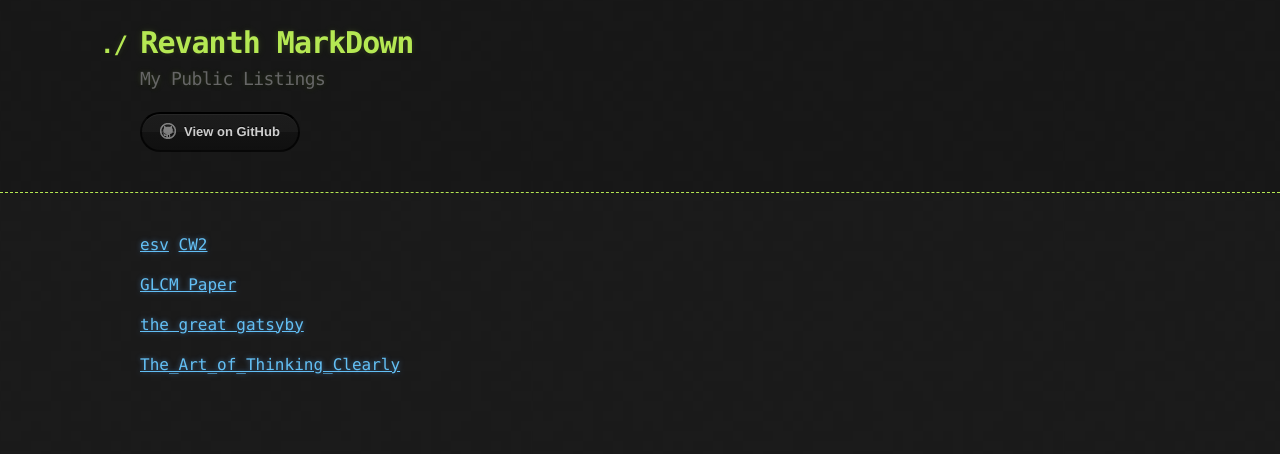
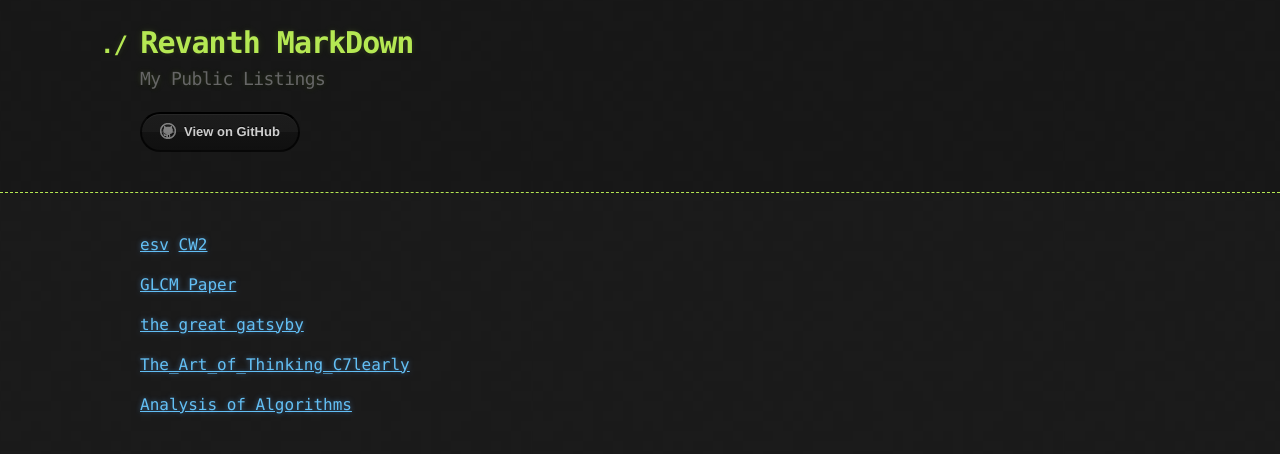
Before and after one commit to revanthstrakz/revanthstrakz.github.io, a Jekyll site: the page built from index.md, in a window 1280 px wide. Shown: the top 454 px of the page. Built offline with Jekyll 4.4.1, drawn with Linux system fonts in a browser that asks for light colours.

Commit message:
Update index.md

```diff
--- a/index.md
+++ b/index.md
@@ -9,4 +9,6 @@ layout: default
 
 [the great gatsyby](https://www.pdfdrive.com/the-great-gatsby-e14979599.html)
 
-[The_Art_of_Thinking_Clearly](https://revanthstrakz.github.io/downloads/The_Art_of_Thinking_Clearly.epub)
+[The_Art_of_Thinking_C7learly](https://revanthstrakz.github.io/downloads/The_Art_of_Thinking_Clearly.epub)
+
+[Analysis of Algorithms](https://bit.ly/3596OqB)
```
